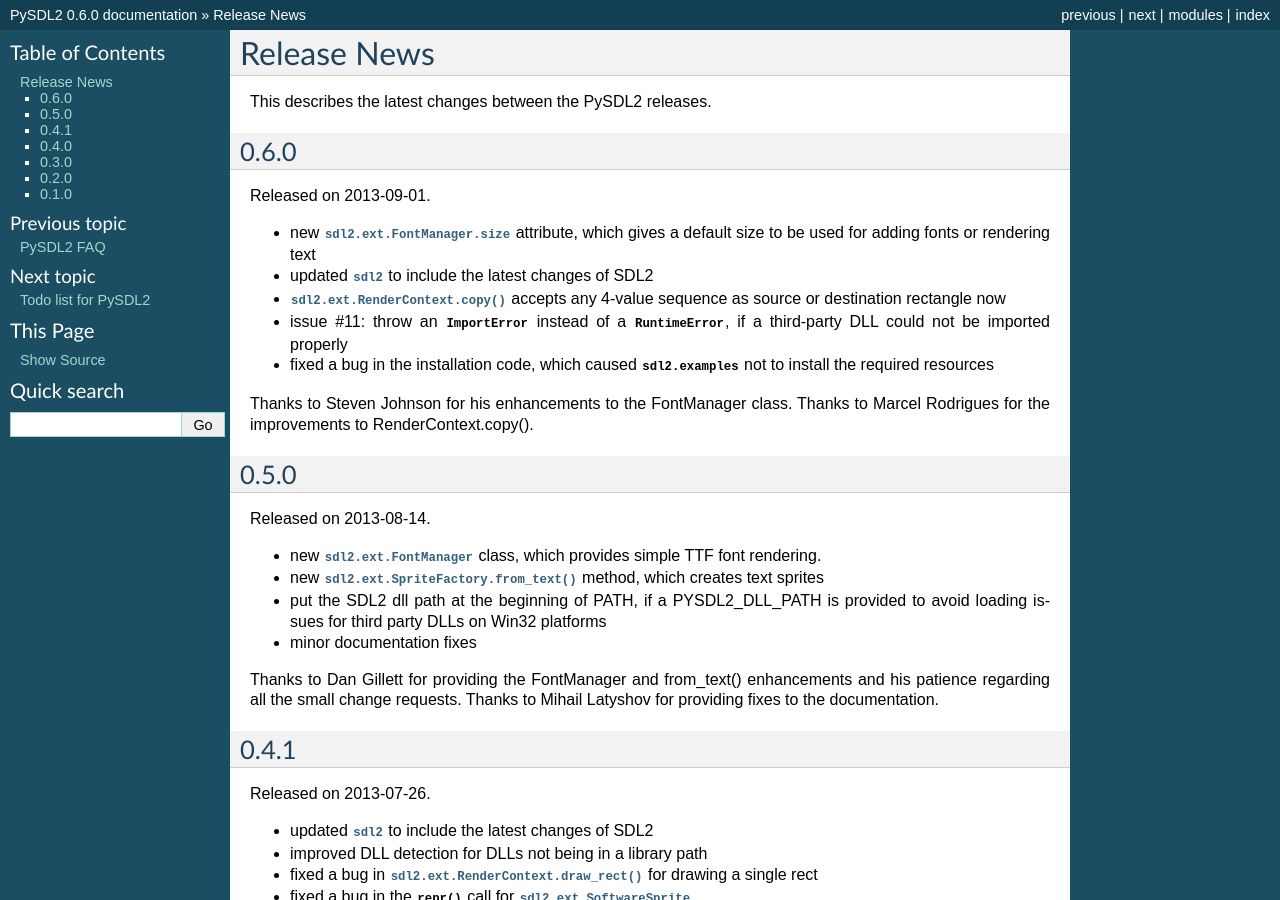
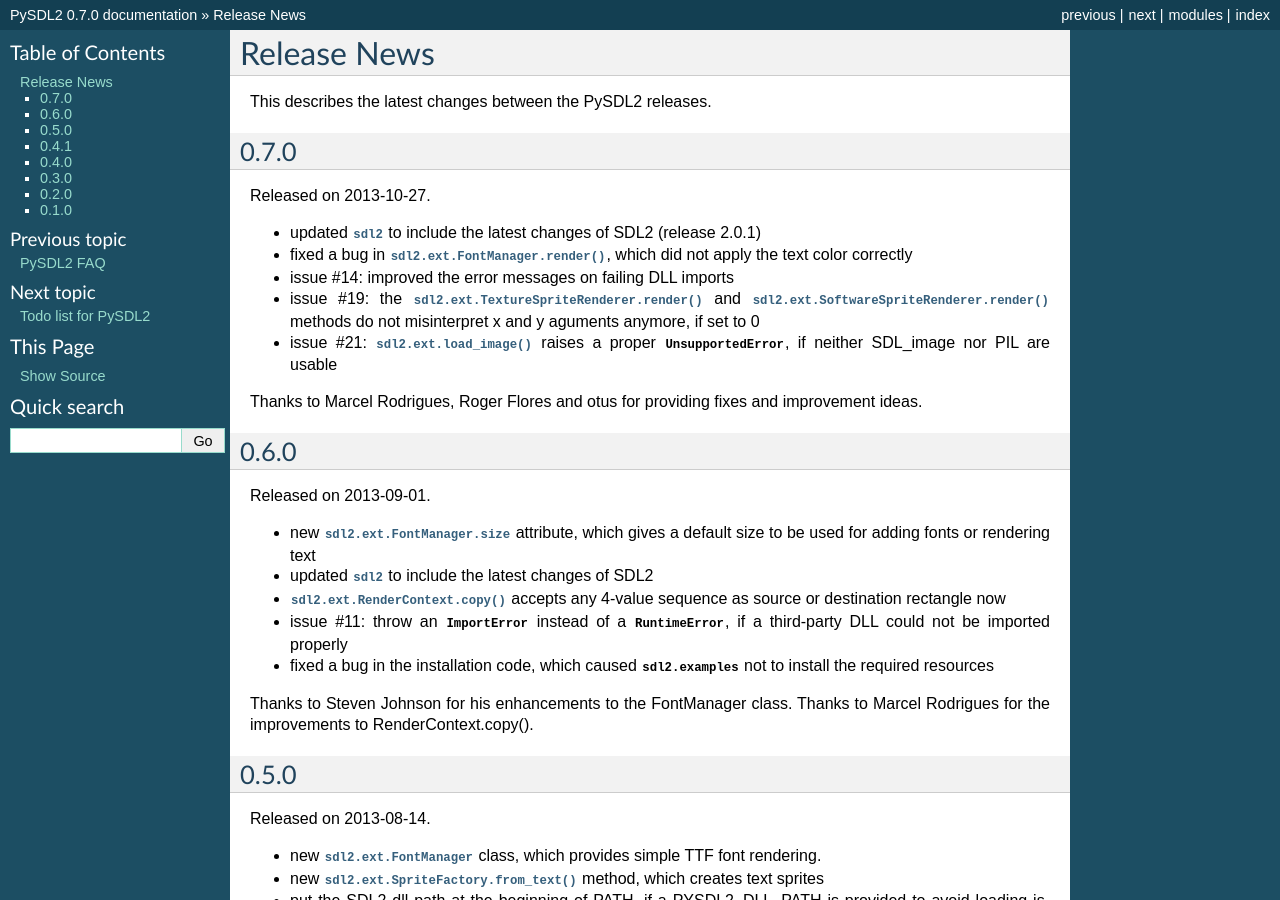
Before and after one commit to py-sdl/py-sdl2, a Sphinx documentation site: the page built from doc/news.rst, in a window 1280 px wide and 900 px high. Built offline with Sphinx 7.4.7, drawn with Linux system fonts in a browser that asks for light colours; some of the changed text lies outside the part shown.

Commit message:
- release 0.7.0

```diff
--- a/doc/conf.py
+++ b/doc/conf.py
@@ -55,9 +55,9 @@
 # built documents.
 #
 # The short X.Y version.
-version = '0.6'
+version = '0.7'
 # The full version, including alpha/beta/rc tags.
-release = '0.6.0'
+release = '0.7.0'
 
 # The language for content autogenerated by Sphinx. Refer to documentation
 # for a list of supported languages.
--- a/doc/news.rst
+++ b/doc/news.rst
@@ -1,6 +1,23 @@
 Release News
 ============
 This describes the latest changes between the PySDL2 releases.
+
+0.7.0
+-----
+Released on 2013-10-27.
+
+* updated :mod:`sdl2` to include the latest changes of SDL2 (release 2.0.1)
+* fixed a bug in :meth:`sdl2.ext.FontManager.render()`, which did not apply
+  the text color correctly
+* issue #14: improved the error messages on failing DLL imports
+* issue #19: the :meth:`sdl2.ext.TextureSpriteRenderer.render()` and
+  :meth:`sdl2.ext.SoftwareSpriteRenderer.render()` methods do not
+  misinterpret x and y aguments anymore, if set to 0
+* issue #21: :func:`sdl2.ext.load_image()` raises a proper
+  :exc:`UnsupportedError`, if neither SDL_image nor PIL are usable
+
+Thanks to Marcel Rodrigues, Roger Flores and otus for providing fixes
+and improvement ideas.
 
 0.6.0
 -----
@@ -61,7 +78,6 @@
 Thanks to Steven Johnson, Todd Rovito, Bil Bas and Dan McCombs for
 providing fixes and improvements.
 
-
 0.4.0
 -----
 Released on 2013-06-08.
--- a/sdl2/__init__.py
+++ b/sdl2/__init__.py
@@ -61,5 +61,5 @@
 SDL_WasInit = _bind("SDL_WasInit", [Uint32], Uint32)
 SDL_Quit = _bind("SDL_Quit")
 
-__version__ = "0.6.0"
-version_info = (0, 6, 0, "")
+__version__ = "0.7.0"
+version_info = (0, 7, 0, "")
--- a/setup.py
+++ b/setup.py
@@ -3,7 +3,7 @@
 import sys
 from distutils.core import setup
 
-VERSION = "0.6.0"
+VERSION = "0.7.0"
 
 if __name__ == "__main__":
 
```
